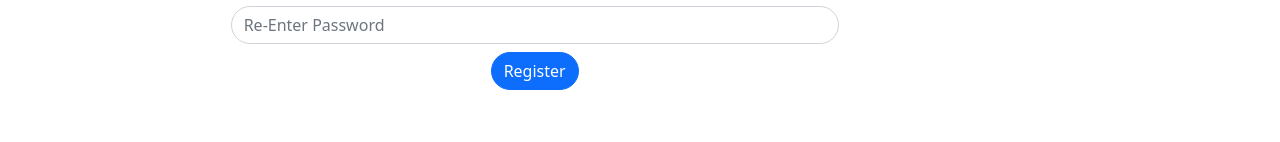
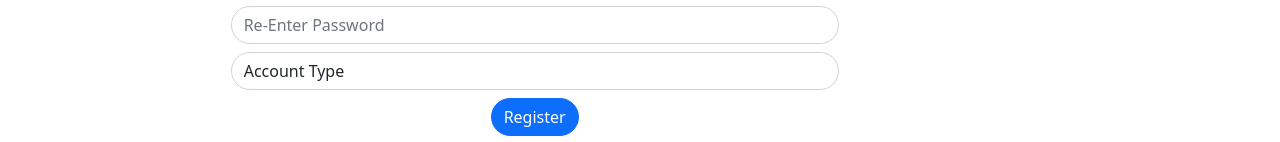
Before and after one commit to sricharan13/anidb-react-web-app, a React (Create React App) app: page /register in a window 1280 px wide. Shown: the part 274-416 px from the top of the page. Built offline with nearby package versions, Linux system fonts and the light colour scheme; no server answers.

Commit message:
added account type

```diff
--- a/src/anidb/users/register.js
+++ b/src/anidb/users/register.js
@@ -10,6 +10,7 @@ const Register = () => {
     const [firstName, setFirstName] = useState('')
     const [lastName, setLastName] = useState('')
     const [email, setEmail] = useState('')
+    const [accountType, setAccountType] = useState('OTAKU')
     const [error, setError] = useState(null)
     const {currentUser} = useSelector((state) => state.users)
     const dispatch = useDispatch()
@@ -19,11 +20,11 @@ const Register = () => {
             return
         }
         setError(null)
-        const newUser = {username, password, firstName, lastName, email}
+        const newUser = {username, password, firstName, lastName, email, accountType}
         dispatch(registerThunk(newUser))
     }
     if (currentUser) {
-        return (<Navigate to={'/profile'}/>)
+        return (<Navigate to={'/profile/account'}/>)
     }
     return(
         <>
@@ -59,6 +60,11 @@ const Register = () => {
                     className="form-control mb-2 rounded-pill"
                     placeholder="Re-Enter Password"
                     onChange={(e) => setValidatePassword(e.target.value)}/>
+                <select className="form-control mb-2 rounded-pill" onChange={(e) => setAccountType(e.target.value)}>
+                    <option value="" disabled={true} selected={true} hidden={true}>Account Type</option>
+                    <option value="OTAKU">Otaku</option>
+                    <option value="ADMIN">Admin</option>
+                </select>
                 <button
                     onClick={handleRegisterBtn}
                     className="btn btn-primary rounded-pill">
```
